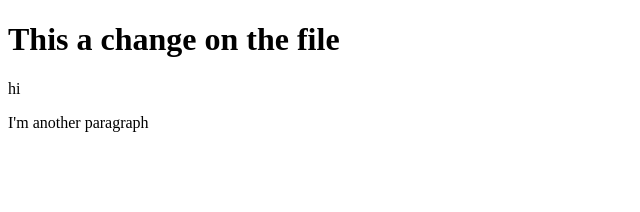
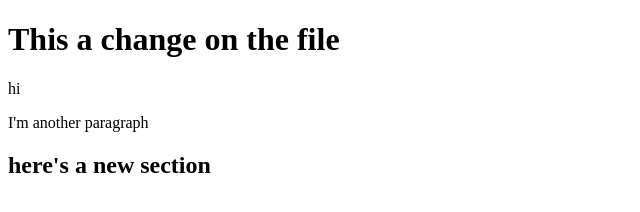
Before and after one commit to vampaynani/thinkful_mentoring, a plain HTML site: page index.html in a window 1280 px wide. Shown: the whole page, without its empty margins (0-640 px from the left). Drawn offline with Linux system fonts and the light colour scheme.

Commit message:
Added new header section

```diff
--- a/index.html
+++ b/index.html
@@ -7,5 +7,6 @@
     <h1>This a change on the file</h1>
     <p>hi</p>
     <p>I'm another paragraph</p>
+    <h2>here's a new section</h2>
 </body>
 </html>
```
